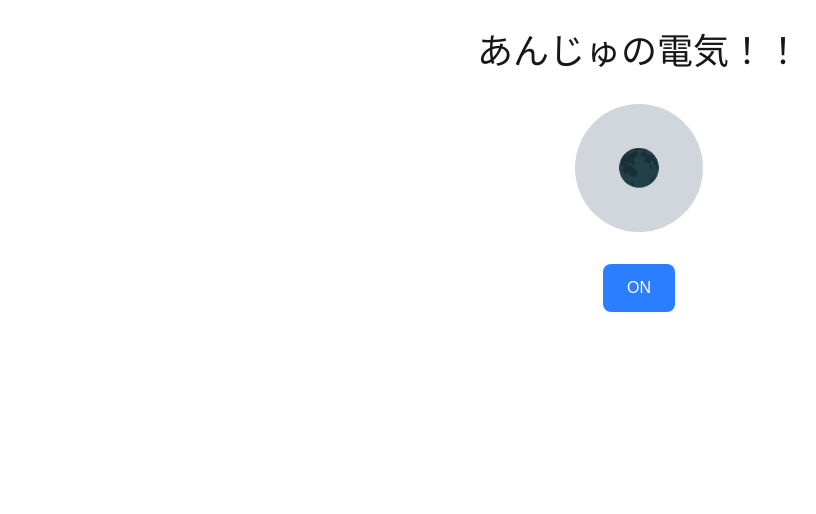
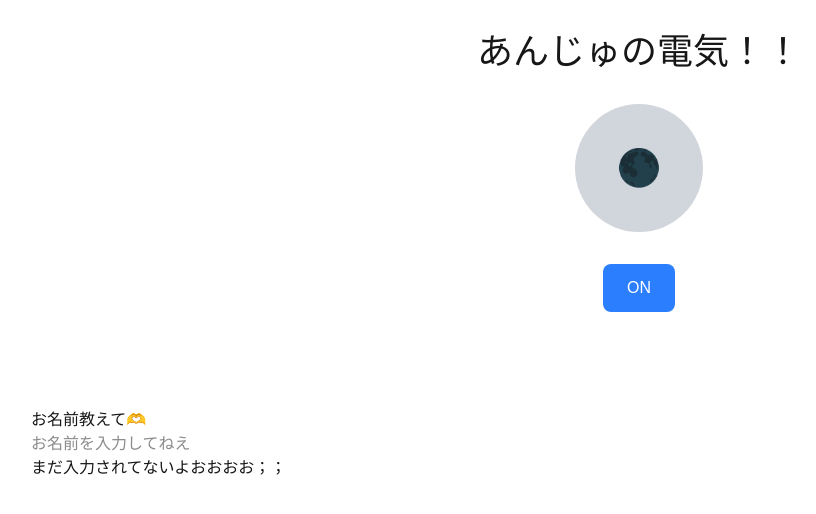
Before and after one commit to Anju1023/tutorial-nextjs, a Next.js app: page / in a window 1280 px wide. Shown: the top 514 px of the page, without its empty margins (1-817 px from the left). Built offline with nearby package versions, Linux system fonts and the light colour scheme.

Commit message:
ページコンポーネントを更新し、LightAppとNameAppを追加しました。元のライトのオンオフ機能は削除されました。

```diff
--- a/src/app/page.tsx
+++ b/src/app/page.tsx
@@ -1,30 +1,14 @@
 'use client';
 
+import LightApp from '@/components/LightApp';
+import NameApp from '@/components/NameApp';
 import { useState } from 'react';
 
-export default function LightApp() {
-	const [isOn, setIsOn] = useState<boolean>(false);
-
+export default function Home() {
 	return (
-		<div className="p-8 text-center">
-			<h1 className="text-4xl mb-8">あんじゅの電気！！</h1>
-			{/* ライトの見た目 */}
-			<div
-				className={`w-32 h-32 rounded-full mx-auto mb-8 ${
-					isOn ? 'bg-yellow-400' : 'bg-gray-300'
-				}`}
-			>
-				<div className="flex items-center justify-center h-full text-4xl">
-					{isOn ? '💡' : '🌑'}
-				</div>
-			</div>
-
-			<button
-				onClick={() => setIsOn(!isOn)}
-				className="bg-blue-500 text-white px-6 py-3 rounded-lg"
-			>
-				{isOn ? 'OFF' : 'ON'}
-			</button>
+		<div>
+			<LightApp />
+			<NameApp />
 		</div>
 	);
 }
--- /dev/null
+++ b/src/components/LightApp.tsx
@@ -0,0 +1,30 @@
+'use client';
+
+import { useState } from 'react';
+
+export default function LightApp() {
+	const [isOn, setIsOn] = useState<boolean>(false);
+
+	return (
+		<div className="p-8 text-center">
+			<h1 className="text-4xl mb-8">あんじゅの電気！！</h1>
+			{/* ライトの見た目 */}
+			<div
+				className={`w-32 h-32 rounded-full mx-auto mb-8 ${
+					isOn ? 'bg-yellow-400' : 'bg-gray-300'
+				}`}
+			>
+				<div className="flex items-center justify-center h-full text-4xl">
+					{isOn ? '💡' : '🌑'}
+				</div>
+			</div>
+
+			<button
+				onClick={() => setIsOn(!isOn)}
+				className="bg-blue-500 text-white px-6 py-3 rounded-lg mb-8"
+			>
+				{isOn ? 'OFF' : 'ON'}
+			</button>
+		</div>
+	);
+}
--- /dev/null
+++ b/src/components/NameApp.tsx
@@ -0,0 +1,26 @@
+'use client';
+
+import { useState } from 'react';
+
+export default function NameApp() {
+	const [name, setName] = useState<string>('');
+
+	return (
+		<div className="p-8">
+			<h1>お名前教えて🫶</h1>
+
+			<input
+				type="text"
+				value={name}
+				placeholder="お名前を入力してねえ"
+				onChange={(e) => setName(e.target.value)}
+			/>
+
+			<div>
+				{name
+					? `こんにちは！${name}ちゃん！！`
+					: 'まだ入力されてないよおおおお；；'}
+			</div>
+		</div>
+	);
+}
```
Also changed, not shown: src/components/layouts/footer/Footer.tsx (added), src/components/layouts/header/Header.tsx (added).
